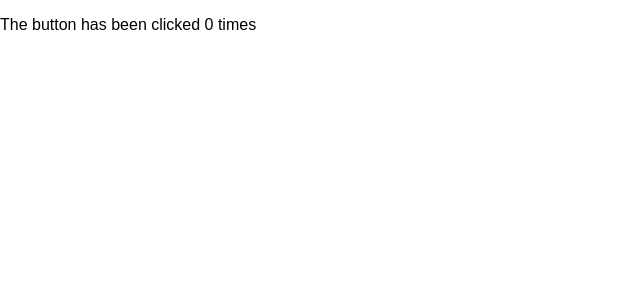
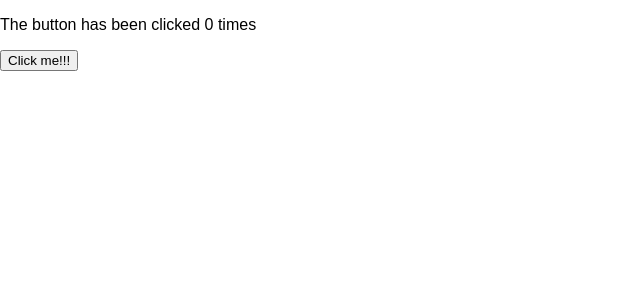
Before and after one commit to jacgit18/learn-react-1, a React (Create React App) app: page / in a window 1280 px wide. Shown: the top 300 px of the page, without its empty margins (0-640 px from the left). Built offline with nearby package versions, Linux system fonts and the light colour scheme.

Commit message:
other branch added

```diff
--- a/src/index.js
+++ b/src/index.js
@@ -9,6 +9,7 @@ class App extends React.Component {
     return (
       <div>
         <p>The button has been clicked 0 times</p>
+        <button>Click me!!!</button>
 
       </div>
     );
```
